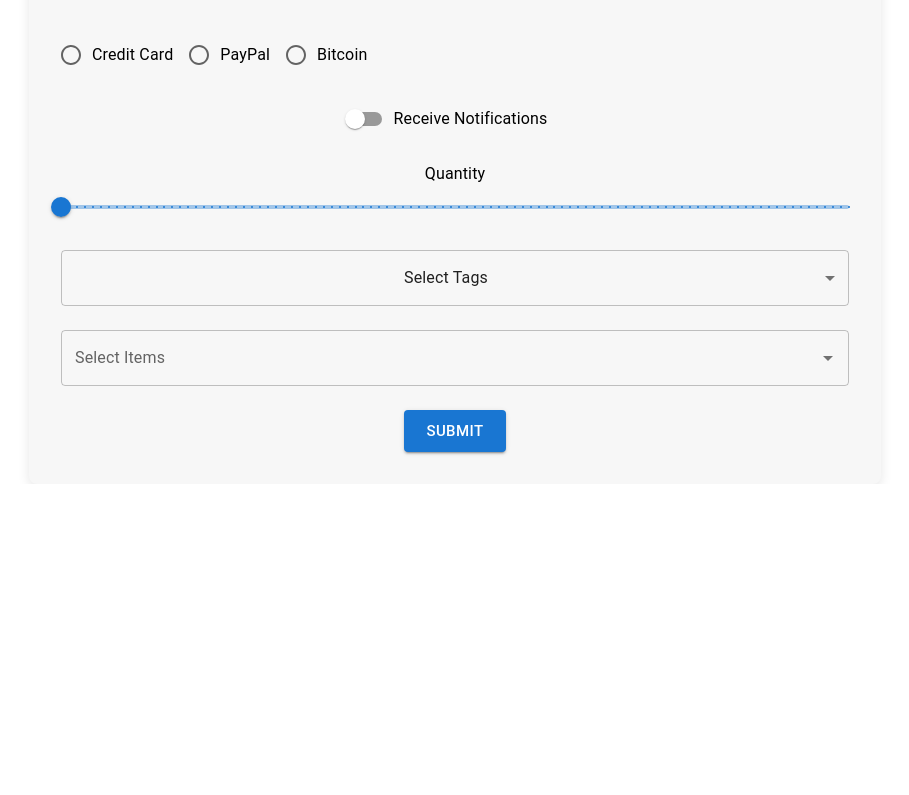
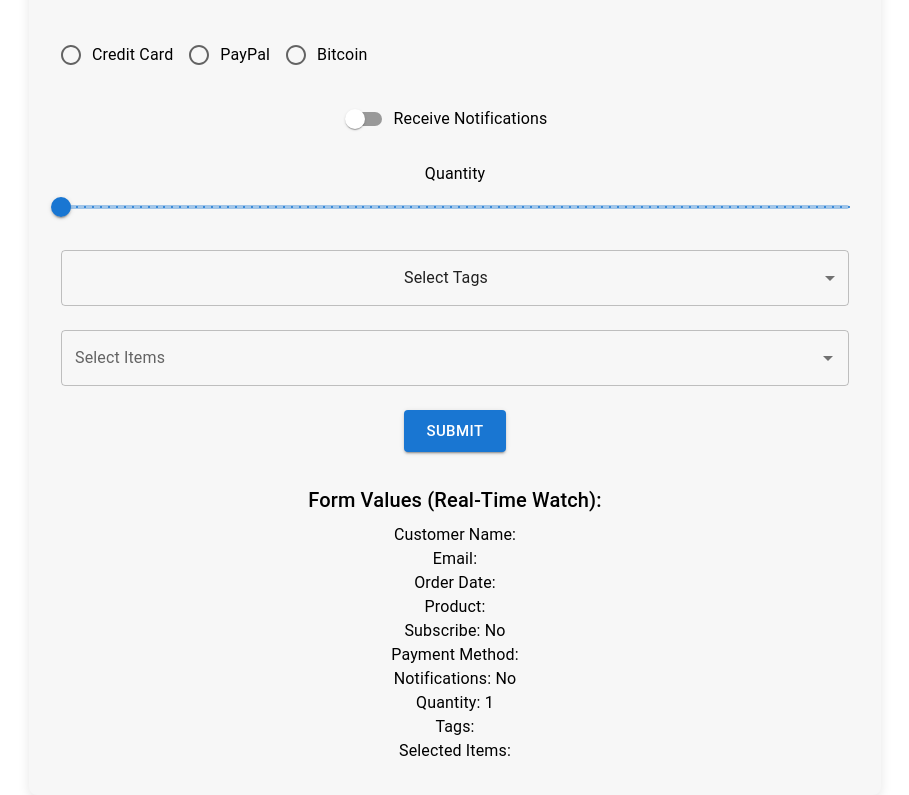
Before and after one commit to ZahraaaRezaeiii/react-form, a React (Create React App) app: page / in a window 1280 px wide. Shown: the part 330-1125 px from the top of the page, without its empty margins (185-1094 px from the left). Before the commit the page ends 814 px from the top, so only its background shows below. Built offline with nearby package versions, Linux system fonts and the light colour scheme.

Commit message:
added form value real-time watch functionality

```diff
--- a/src/FormFields.js
+++ b/src/FormFields.js
@@ -19,7 +19,7 @@ import {
   Box,
 } from '@mui/material';
 
-export const FormFields = ({ control, errors, handleSubmit }) => {
+export const FormFields = ({ control, errors, handleSubmit, formWatch }) => {
   const tagOptions = ['Tag 1', 'Tag 2', 'Tag 3', 'Tag 4'];
   const itemOptions = ['Item 1', 'Item 2', 'Item 3', 'Item 4'];
 
@@ -248,6 +248,20 @@ export const FormFields = ({ control, errors, handleSubmit }) => {
             </Grid>
           </Grid>
         </form>
+
+        <Typography variant="h6" gutterBottom align="center" sx={{ mt: 4 }}>
+          Form Values (Real-Time Watch):
+        </Typography>
+        <Typography variant="body1">Customer Name: {formWatch.customerName}</Typography>
+        <Typography variant="body1">Email: {formWatch.email}</Typography>
+        <Typography variant="body1">Order Date: {formWatch.orderDate}</Typography>
+        <Typography variant="body1">Product: {formWatch.product}</Typography>
+        <Typography variant="body1">Subscribe: {formWatch.subscribe ? 'Yes' : 'No'}</Typography>
+        <Typography variant="body1">Payment Method: {formWatch.paymentMethod}</Typography>
+        <Typography variant="body1">Notifications: {formWatch.notifications ? 'Yes' : 'No'}</Typography>
+        <Typography variant="body1">Quantity: {formWatch.quantity}</Typography>
+        <Typography variant="body1">Tags: {formWatch.tags.join(', ')}</Typography>
+        <Typography variant="body1">Selected Items: {formWatch.selectedItems.join(', ')}</Typography>
       </Box>
     </Container>
   );
--- a/src/FormProvider.js
+++ b/src/FormProvider.js
@@ -20,6 +20,7 @@ export const FormProvider= () => {
     const {
         control,
         handleSubmit,
+        watch,
         formState: { errors },
     } = useForm({
         resolver: yupResolver(validationSchema),
@@ -37,8 +38,10 @@ export const FormProvider= () => {
         },
     });
 
+    const formWatch = watch();
+
     return (
-        <FormFields control={control} errors={errors} handleSubmit={handleSubmit} ></FormFields>
+        <FormFields control={control} errors={errors} handleSubmit={handleSubmit} formWatch={formWatch} ></FormFields>
     );
 
 };
```
